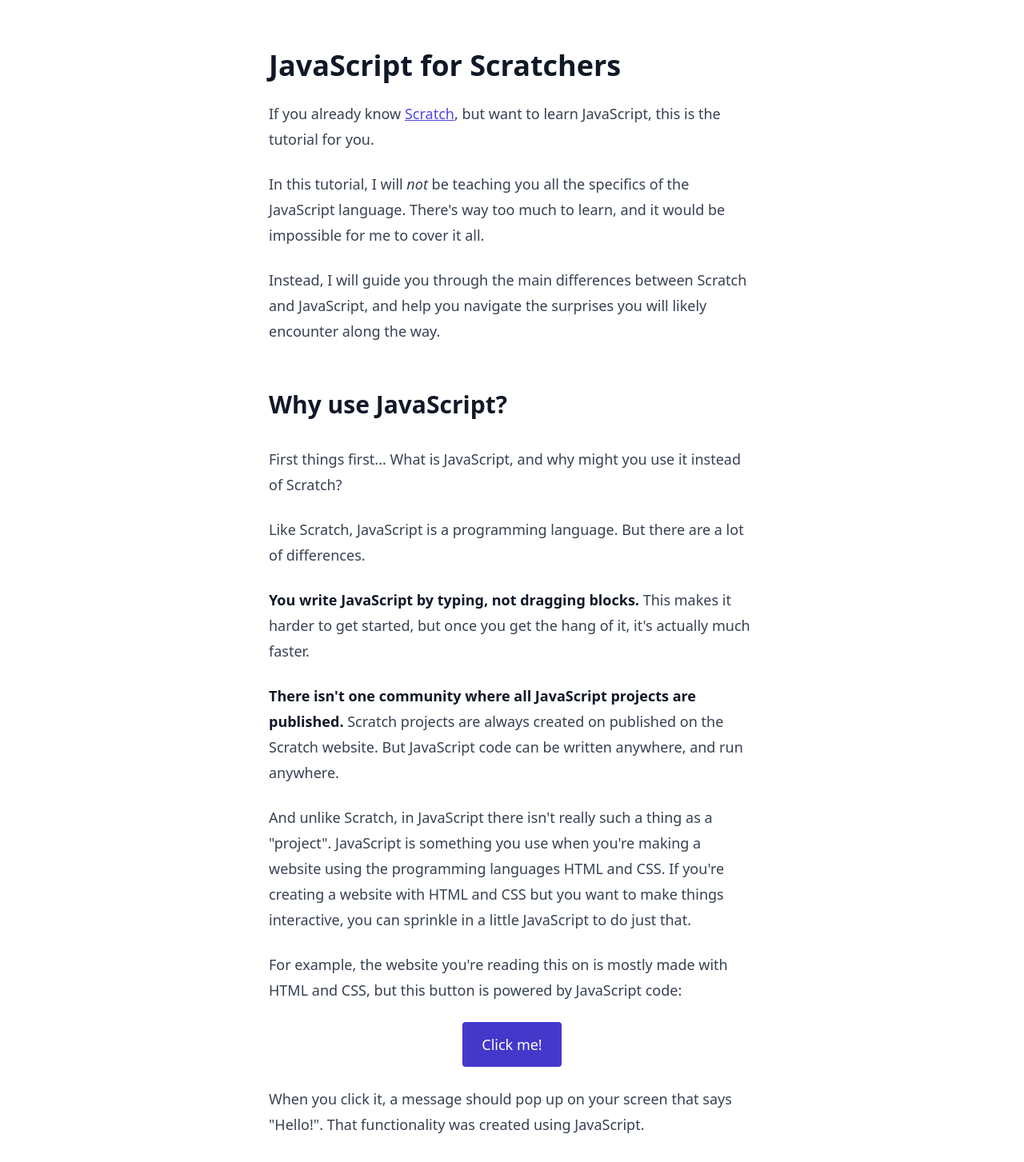
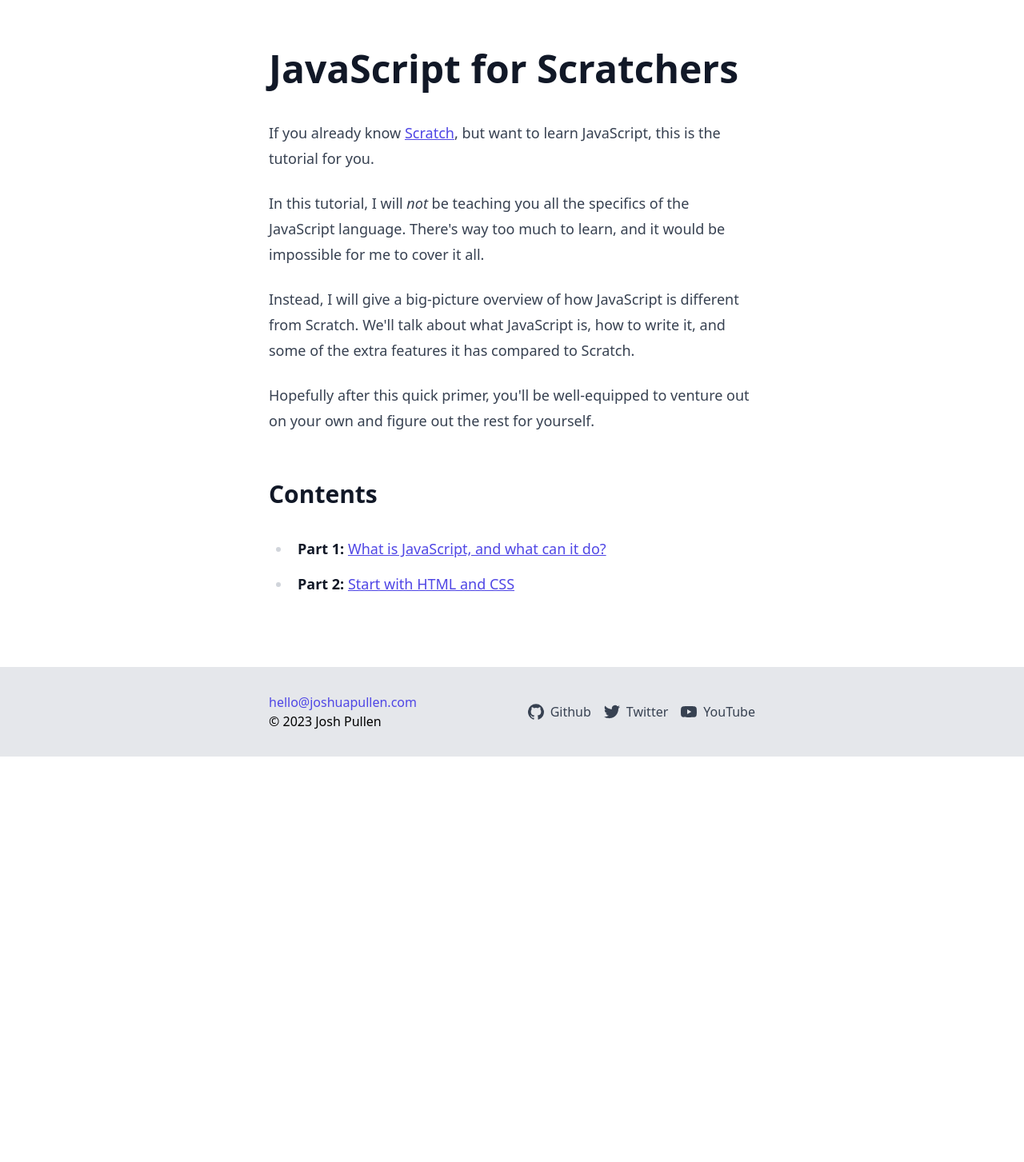
Before and after one commit to PullJosh/joshuapullen.com, a Next.js app: page /tutorials/javascript-for-scratchers in a window 1280 px wide. Shown: the part 102-1555 px from the top of the page at 80% size. After the commit the page ends 1048 px from the top, so only its background shows below. Built offline with nearby package versions, Linux system fonts and the light colour scheme.

Commit message:
Split into separate parts

```diff
--- a/pages/tutorials/javascript-for-scratchers/index.js
+++ b/pages/tutorials/javascript-for-scratchers/index.js
@@ -1,4 +1,5 @@
 import Head from "next/head";
+import Link from "next/link";
 import Layout from "../../../components/Layout";
 
 export default function JavascriptForScatchers() {
@@ -8,11 +9,8 @@
         <title>JavaScript for Scratchers | Josh Pullen</title>
       </Head>
 
-      <article>
-        <h1 className="mb-6 text-2xl sm:text-4xl font-bold leading-tight text-gray-900">
-          JavaScript for Scratchers
-        </h1>
-        <div className="prose sm:prose-lg prose-indigo">
+      <article className="prose sm:prose-lg prose-indigo">
+        <h1>JavaScript for Scratchers</h1>
         <p>
           If you already know{" "}
           <a href="https://scratch.mit.edu/" target="_blank" rel="noreferrer">
@@ -26,91 +24,30 @@
           and it would be impossible for me to cover it all.
         </p>
         <p>
-            Instead, I will guide you through the main differences between
-            Scratch and JavaScript, and help you navigate the surprises you will
-            likely encounter along the way.
-          </p>
-          <h2>Why use JavaScript?</h2>
-          <p>
-            First things first... What is JavaScript, and why might you use it
-            instead of Scratch?
+          Instead, I will give a big-picture overview of how JavaScript is
+          different from Scratch. We'll talk about what JavaScript is, how to
+          write it, and some of the extra features it has compared to Scratch.
         </p>
         <p>
-            Like Scratch, JavaScript is a programming language. But there are a
-            lot of differences.
+          Hopefully after this quick primer, you'll be well-equipped to venture
+          out on your own and figure out the rest for yourself.
         </p>
-          <p>
-            <strong>
-              You write JavaScript by typing, not dragging blocks.
-            </strong>{" "}
-            This makes it harder to get started, but once you get the hang of
-            it, it's actually much faster.
-          </p>
-          <p>
-            <strong>
-              There isn't one community where all JavaScript projects are
-              published.
-            </strong>{" "}
-            Scratch projects are always created on published on the Scratch
-            website. But JavaScript code can be written anywhere, and run
-            anywhere.
-          </p>
-          <p>
-            And unlike Scratch, in JavaScript there isn't really such a thing as
-            a "project". JavaScript is something you use when you're making a
-            website using the programming languages HTML and CSS. If you're
-            creating a website with HTML and CSS but you want to make things
-            interactive, you can sprinkle in a little JavaScript to do just
-            that.
-          </p>
-          <p>
-            For example, the website you're reading this on is mostly made with
-            HTML and CSS, but this button is powered by JavaScript code:
-          </p>
-          <div className="text-center">
-            <button
-              className="bg-indigo-700 text-white px-6 py-3 rounded"
-              onClick={() => {
-                alert("Hello!");
-              }}
-            >
-              Click me!
-            </button>
-          </div>
-          <p>
-            When you click it, a message should pop up on your screen that says
-            "Hello!". That functionality was created using JavaScript.
-          </p>
-          <p>Here's what that code looks like:</p>
-          <pre>
-            <code>
-              {`document.querySelector("button")\n  .addEventListener("click", () => {\n    alert("Hello!");\n  });`}
-            </code>
-          </pre>
-          <p>
-            Not quite as pretty as Scratch, right? But if you look closely, you
-            might be able to make sense of it.
-          </p>
-          <ol>
+
+        <h2>Contents</h2>
+        <ul>
           <li>
-              First, we are searching on the web page for the button. That's
-              what <code>document.querySelector("button")</code> does.
+            <strong>Part 1:</strong>{" "}
+            <Link href="/tutorials/javascript-for-scratchers/part-1">
+              <a>What is JavaScript, and what can it do?</a>
+            </Link>
           </li>
           <li>
-              Then we're listening for when that button is clicked using{" "}
-              <code>.addEventListener("click", ...)</code>.
+            <strong>Part 2:</strong>{" "}
+            <Link href="/tutorials/javascript-for-scratchers/part-2">
+              <a>Start with HTML and CSS</a>
+            </Link>
           </li>
-            <li>
-              Finally, when the button is clicked, we're showing the popup
-              message with <code>alert("Hello!");</code>.
-            </li>
-          </ol>
-          <p>
-            Code like that exists all over the internet, and it powers almost
-            everything interactive that you see on websites. And it's all
-            JavaScript.
-          </p>
-        </div>
+        </ul>
       </article>
     </Layout>
   );
--- /dev/null
+++ b/pages/tutorials/javascript-for-scratchers/part-1.js
@@ -0,0 +1,99 @@
+import Head from "next/head";
+import Link from "next/link";
+import Layout from "../../../components/Layout";
+
+export default function Part1() {
+  return (
+    <Layout>
+      <Head>
+        <title>
+          Part 1: What is JavaScript, and what can it do? | JavaScript for
+          Scratchers | Josh Pullen
+        </title>
+      </Head>
+
+      <article className="prose sm:prose-lg prose-indigo">
+        <div>
+          <Link href="/tutorials/javascript-for-scratchers">
+            <a>JavaScript for Scratchers</a>
+          </Link>
+        </div>
+        <h1>What is JavaScript, and what can it do?</h1>
+        <p>
+          JavaScript is a programming language, just like Scratch. So a lot of
+          what you know about creating Scratch projects will also apply when
+          writing JavaScript. However, there are also some <em>major</em>{" "}
+          differences.
+        </p>
+        <p>
+          <strong>You write JavaScript by typing, not dragging blocks.</strong>{" "}
+          This makes it harder to get started, but once you get the hang of it,
+          it's actually much faster.
+        </p>
+        <p>
+          <strong>
+            There isn't one community where all JavaScript projects are
+            published.
+          </strong>{" "}
+          Scratch projects are always created on published on the Scratch
+          website. But JavaScript code can be written anywhere, and run
+          anywhere.
+        </p>
+        <p>
+          <strong>There's no such thing as a JavaScript "project".</strong> On
+          Scratch, your entire world fits inside a 480x360 pixel grid, and you
+          can never break out of that box.
+        </p>
+        <p>
+          JavaScript is different. Code written in JavaScript can be run in many
+          places. The most common use of JavaScript is when you're building your
+          own website.
+        </p>
+        <p>For example, this button is powered by JavaScript:</p>
+        <div className="text-center">
+          <button
+            className="bg-indigo-700 text-white px-6 py-3 rounded"
+            onClick={() => {
+              alert("Hello!");
+            }}
+          >
+            Click me!
+          </button>
+        </div>
+        <p>
+          When you click it, a message should pop up on your screen that says
+          "Hello!". I created that using JavaScript.
+        </p>
+        <p>Here's what that code looks like:</p>
+        <pre>
+          <code>
+            {`document.querySelector("button")\n  .addEventListener("click", () => {\n    alert("Hello!");\n  });`}
+          </code>
+        </pre>
+        <p>
+          Not quite as pretty as Scratch, right? But if you look closely, you
+          might be able to make sense of it.
+        </p>
+        <ol>
+          <li>
+            First, we are searching on the web page for the button. That's what{" "}
+            <code>document.querySelector("button")</code> does.
+          </li>
+          <li>
+            Then we're listening for when that button is clicked using{" "}
+            <code>.addEventListener("click", ...)</code>.
+          </li>
+          <li>
+            Finally, when the button is clicked, we're showing the popup message
+            with <code>alert("Hello!");</code>.
+          </li>
+        </ol>
+        <p>
+          Code like that exists all over the internet, and it powers almost
+          everything interactive that you see on websites. And it's all
+          JavaScript.
+        </p>
+      </article>
+    </Layout>
+  );
+}
--- /dev/null
+++ b/pages/tutorials/javascript-for-scratchers/part-2.js
@@ -0,0 +1,56 @@
+import Head from "next/head";
+import Link from "next/link";
+import Layout from "../../../components/Layout";
+
+export default function Part1() {
+  return (
+    <Layout>
+      <Head>
+        <title>
+          Part 2: Start with HTML and CSS | JavaScript for Scratchers | Josh
+          Pullen
+        </title>
+      </Head>
+
+      <article className="prose sm:prose-lg prose-indigo">
+        <div>
+          <Link href="/tutorials/javascript-for-scratchers">
+            <a>JavaScript for Scratchers</a>
+          </Link>
+        </div>
+        <h1>Start with HTML and CSS</h1>
+        <p>
+          In the{" "}
+          <Link href="/tutorials/javascript-for-scratchers/part-1">
+            <a>previous part</a>
+          </Link>{" "}
+          I said that you often use JavaScript while building websites. That is
+          true, but JavaScript is not the <em>only</em> programming language
+          involved in website-building.
+        </p>
+        <p>There are two other languages as well: HTML and CSS.</p>
+        <p>
+          By the way, I should clarify something: If you want to build a
+          website, you don't <em>need</em> these languages. There are plenty of
+          services online, like <a href="https://wordpress.com/">Wordpress</a>{" "}
+          and <a href="https://www.wix.com/">Wix</a>, that let you build your
+          own website without writing any code at all. But if you want to do it
+          from... ahem... <em>scratch</em>, then HTML, CSS, and JavaScript are
+          going to be essential.
+        </p>
+
+        <h2>Three languages!? Why?</h2>
+        <p>
+          Yeah, yeah. It's three totally different programming languages that
+          all work together just to make a simple website.
+        </p>
+        <p>It might feel a bit overwhelming at first, but don't fret.</p>
+        <p>
+          You can get the hang of HTML and CSS first, and even without writing
+          any JavaScript, you can build some awesome websites. Just tackling
+          those two alone will grant you some awesome superpowers.
+        </p>
+      </article>
+    </Layout>
+  );
+}
```
Lines whose indentation alone changed are shown as unchanged.
